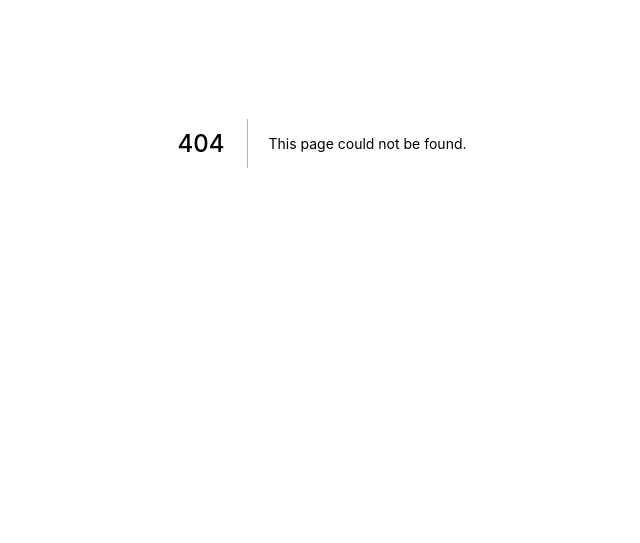
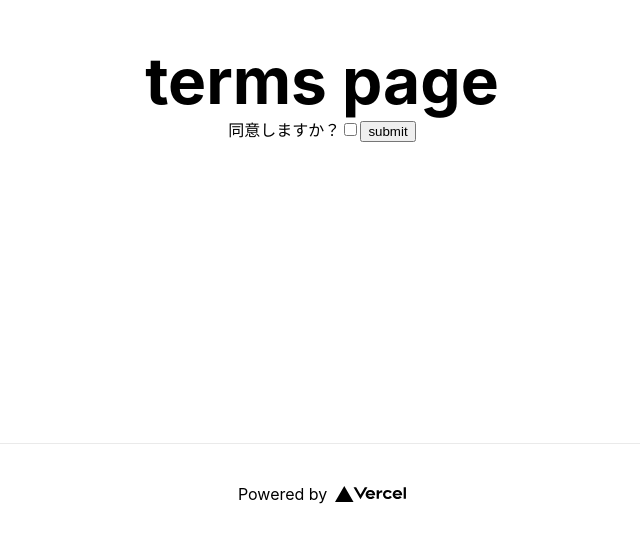
Before and after one commit to malanjp/nextjs-vercel-shopify-sample, a Next.js app: page /terms in a window 1280 px wide. Before the commit this address had no page. Shown: the part 257-800 px from the top of the page, without its empty margins (318-958 px from the left). Built offline with nearby package versions, Linux system fonts and the light colour scheme.

Commit message:
ts化と適当にいくつかページ作ってみた

```diff
--- a/package.json
+++ b/package.json
@@ -11,5 +11,11 @@
     "next": "9.5.4",
     "react": "16.13.1",
     "react-dom": "16.13.1"
+  },
+  "devDependencies": {
+    "@types/node": "^14.11.10",
+    "@types/react": "^16.9.53",
+    "@types/react-dom": "^16.9.8",
+    "typescript": "^4.0.3"
   }
 }
--- a/pages/index.js
+++ b/pages/index.tsx
@@ -5,13 +5,13 @@ export default function Home() {
   return (
     <div className={styles.container}>
       <Head>
-        <title>Create Next App</title>
+        <title>term Create Next App</title>
         <link rel="icon" href="/favicon.ico" />
       </Head>
 
       <main className={styles.main}>
         <h1 className={styles.title}>
-          Welcome to <a href="https://nextjs.org">Next.js!</a>
+          Welcome to <a href="https://nextjs.org">Next.js!</a>( terms )
         </h1>
 
         <p className={styles.description}>
--- /dev/null
+++ b/pages/terms.tsx
@@ -0,0 +1,47 @@
+import { useState } from "react";
+import { useRouter } from 'next/router'
+import Head from 'next/head'
+import styles from '../styles/Home.module.css'
+
+export default function Terms() {
+  const [checked, setChecked] = useState(String);
+  const router = useRouter();
+
+  const submit = () => {
+    if (!checked) {
+      throw 'no terms checked';
+    }
+    router.push('/dashboard');
+  }
+
+  return (
+    <div className={styles.container}>
+      <Head>
+        <title>terms page</title>
+        <link rel="icon" href="/favicon.ico" />
+      </Head>
+
+      <main className={styles.main}>
+        <h1 className={styles.title}>
+          terms page
+        </h1>
+        <div>
+          <label>同意しますか？</label>
+          <input type="checkbox" onChange={e => setChecked(e.target.value)} />
+          <input type="submit" value="submit" onClick={submit} />
+        </div>
+      </main>
+
+      <footer className={styles.footer}>
+        <a
+          href="https://vercel.com?utm_source=create-next-app&utm_medium=default-template&utm_campaign=create-next-app"
+          target="_blank"
+          rel="noopener noreferrer"
+        >
+          Powered by{' '}
+          <img src="/vercel.svg" alt="Vercel Logo" className={styles.logo} />
+        </a>
+      </footer>
+    </div>
+  )
+}
```
Also changed, not shown: pages/dashboard.tsx (added, +31 -0 lines), tsconfig.json (added, +29 -0 lines), next-env.d.ts (added), pages/_app.tsx (renamed from pages/_app.js), pages/api/hello.ts (renamed from pages/api/hello.js), 1 other file (tests, documents, lock files or other folders).
